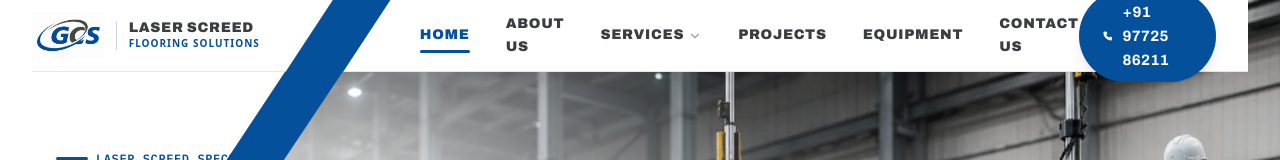
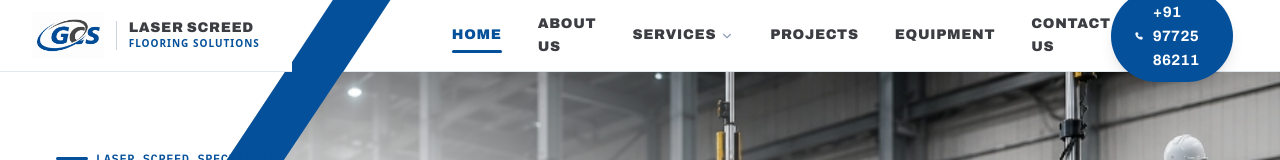
Before and after one commit to k0-123/GCS, a Next.js app: page / in a window 1280 px wide. Shown: the top 160 px of the page. Built offline with nearby package versions, Linux system fonts and the light colour scheme.

Commit message:
Make desktop navbar 100% full-width flush to left and right edges with no side gaps

```diff
--- a/src/components/layout/Navbar.tsx
+++ b/src/components/layout/Navbar.tsx
@@ -42,17 +42,17 @@ export function Navbar() {
     >
 
       {/*
-        FLUSH TOP NAVBAR CONTAINER
+        FLUSH TOP NAVBAR CONTAINER (Edge-to-edge full width)
       */}
       <div
         className={cn(
-          "relative w-full flex items-center justify-between transition-all duration-300 ease-in-out bg-white lg:bg-transparent px-4 sm:px-6 md:px-8",
+          "relative w-full flex items-center justify-between transition-all duration-300 ease-in-out bg-white lg:bg-transparent px-4 sm:px-6 lg:px-0",
           scrolled ? "h-14 sm:h-16" : "h-16 sm:h-18"
         )}
       >
 
         {/* 1. TOP-LEFT WHITE LOGO CONTAINER */}
-        <div className="relative z-30 bg-white h-full flex items-center gap-3 lg:border-b lg:border-slate-200 shrink-0">
+        <div className="relative z-30 bg-white h-full flex items-center gap-3 lg:border-b lg:border-slate-200 shrink-0 px-4 sm:px-6 lg:px-8">
           <Link href="/" className="flex items-center gap-3 group">
             {/* Official GCS High-Res Logo Asset */}
             <div className="h-9 sm:h-11 md:h-12 w-auto flex items-center justify-center">
@@ -89,8 +89,8 @@ export function Navbar() {
           </svg>
         </div>
 
-        {/* 2. WHITE NAVIGATION MENU BAR (Desktop) */}
-        <div className="hidden lg:flex relative flex-1 h-full items-center justify-between bg-white border-b border-slate-200 pl-24 sm:pl-32 md:pl-40 pr-4 sm:pr-8">
+        {/* 2. WHITE NAVIGATION MENU BAR (Desktop - Full Edge Width) */}
+        <div className="hidden lg:flex relative flex-1 h-full items-center justify-between bg-white border-b border-slate-200 pl-24 sm:pl-32 md:pl-40 pr-6 lg:pr-10 xl:pr-12">
 
           {/* Navigation Links */}
           <div className="flex items-center gap-6 xl:gap-9 font-display font-black text-[13px] xl:text-[14px] uppercase tracking-wider text-[#3B3D42] mx-auto">
```
